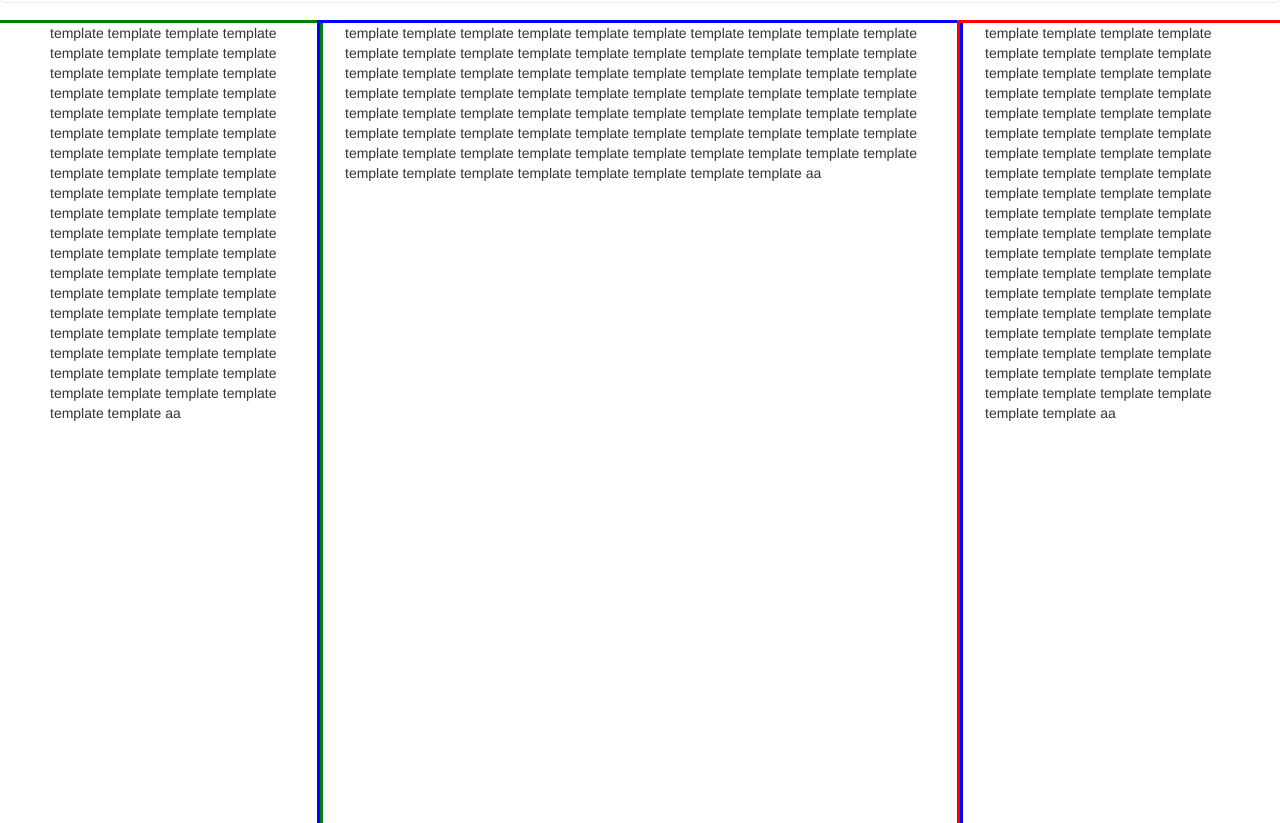
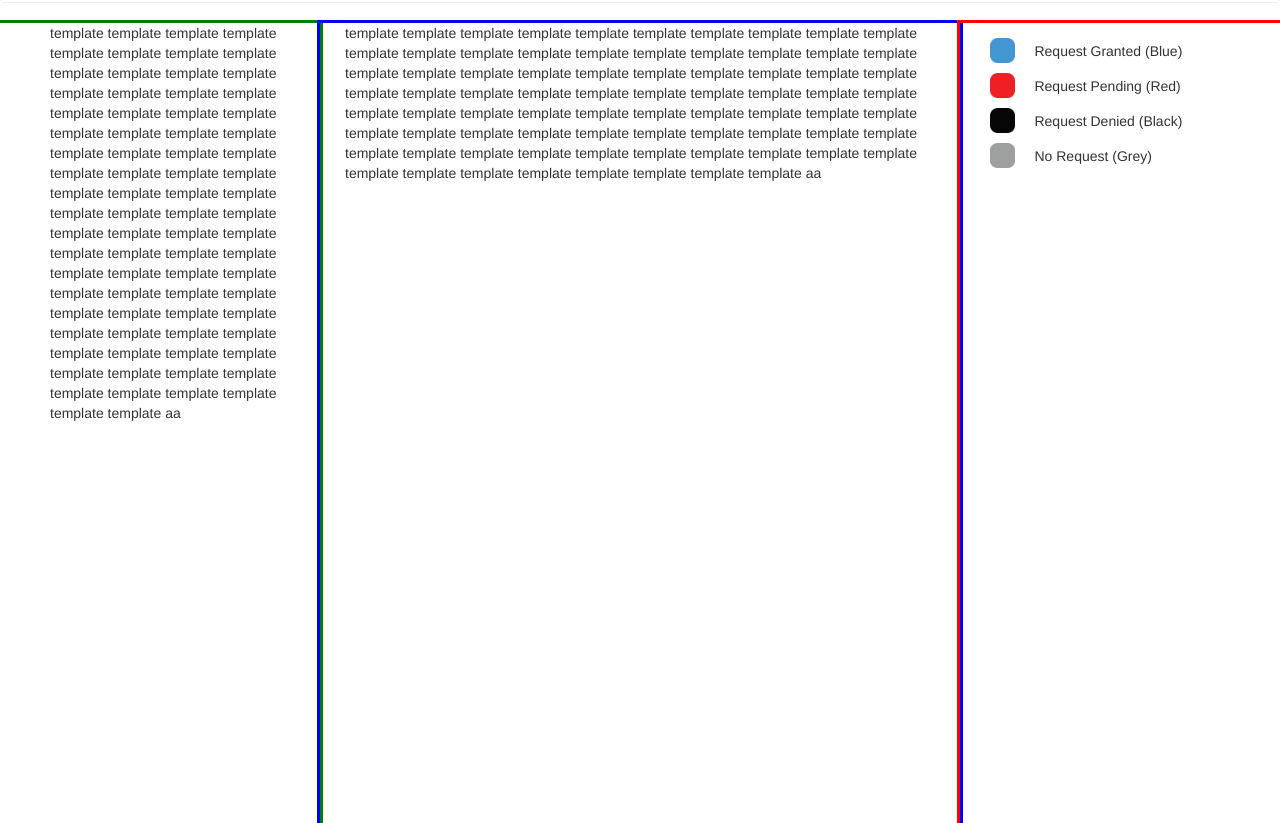
Before and after one commit to sourabhlal/HCI-newJgrader, a plain HTML site: page request-extension.html in a window 1280 px wide. Shown: the part 114-937 px from the top of the page. Drawn offline with Linux system fonts and the light colour scheme.

Commit message:
right panel of requestExtension and corresponding css

```diff
--- /dev/null
+++ b/css/requestExtension.css
@@ -0,0 +1,3 @@
+td {
+    padding: 5px;
+}
--- a/request-extension.html
+++ b/request-extension.html
@@ -16,6 +16,7 @@
 
     <!-- Custom styles for this template -->
     <link href="css/baseTemplate.css" rel="stylesheet">
+    <link href="css/requestExtension.css" rel="stylesheet">
   </head>
 
   <body>
@@ -62,7 +63,24 @@
         </div>
         <div class="rightPanel leftAlign">
             <p>
-            template template template template template template template template template template template template template template template template template template template template template template template template template template template template template template template template template template template template template template template template template template template template template template template template template template template template template template template template template template template template template template template template template template template template template template template template template template template template template template aa
+            <table style="width:100%;" class="CSSTableGenerator">
+                <tr>
+                    <td cellpadding="10em"><img src="img/blue_square.png" style="width:25px;height:25px"></td>
+                    <td>Request Granted (Blue)</td>
+                </tr>
+                <tr>
+                    <td><img src="img/red_square.png" style="width:25px;height:25px"></td>
+                    <td>Request Pending (Red)</td>
+                </tr>
+                <tr>
+                    <td><img src="img/black_square.png" style="width:25px;height:25px"></td>
+                    <td>Request Denied (Black)</td>
+                </tr>
+                <tr>
+                    <td><img src="img/grey_square.png" style="width:25px;height:25px"></td>
+                    <td>No Request (Grey)</td>
+                </tr>
+            </table>
             </p>
         </div>
     </div>
```
